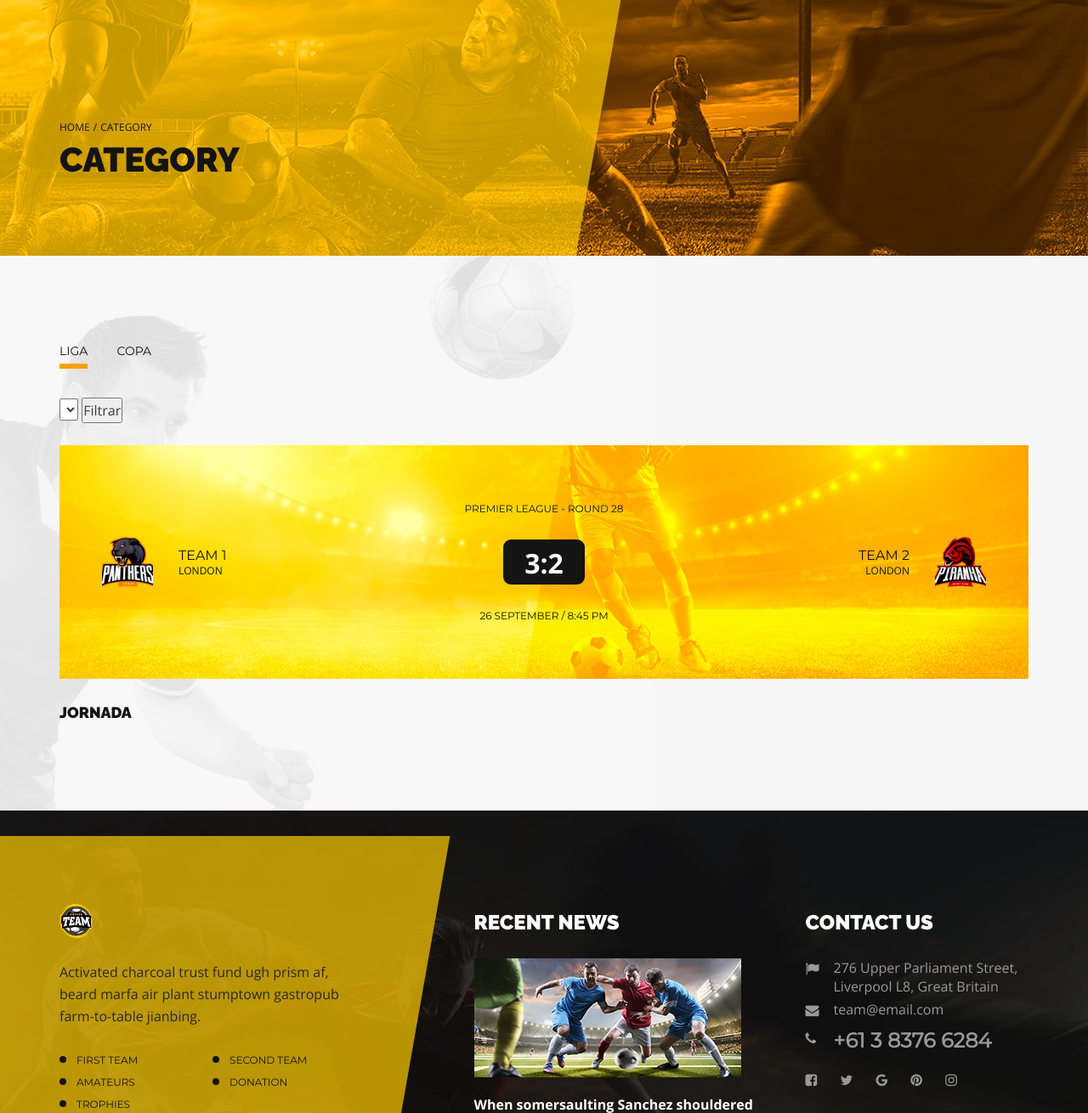
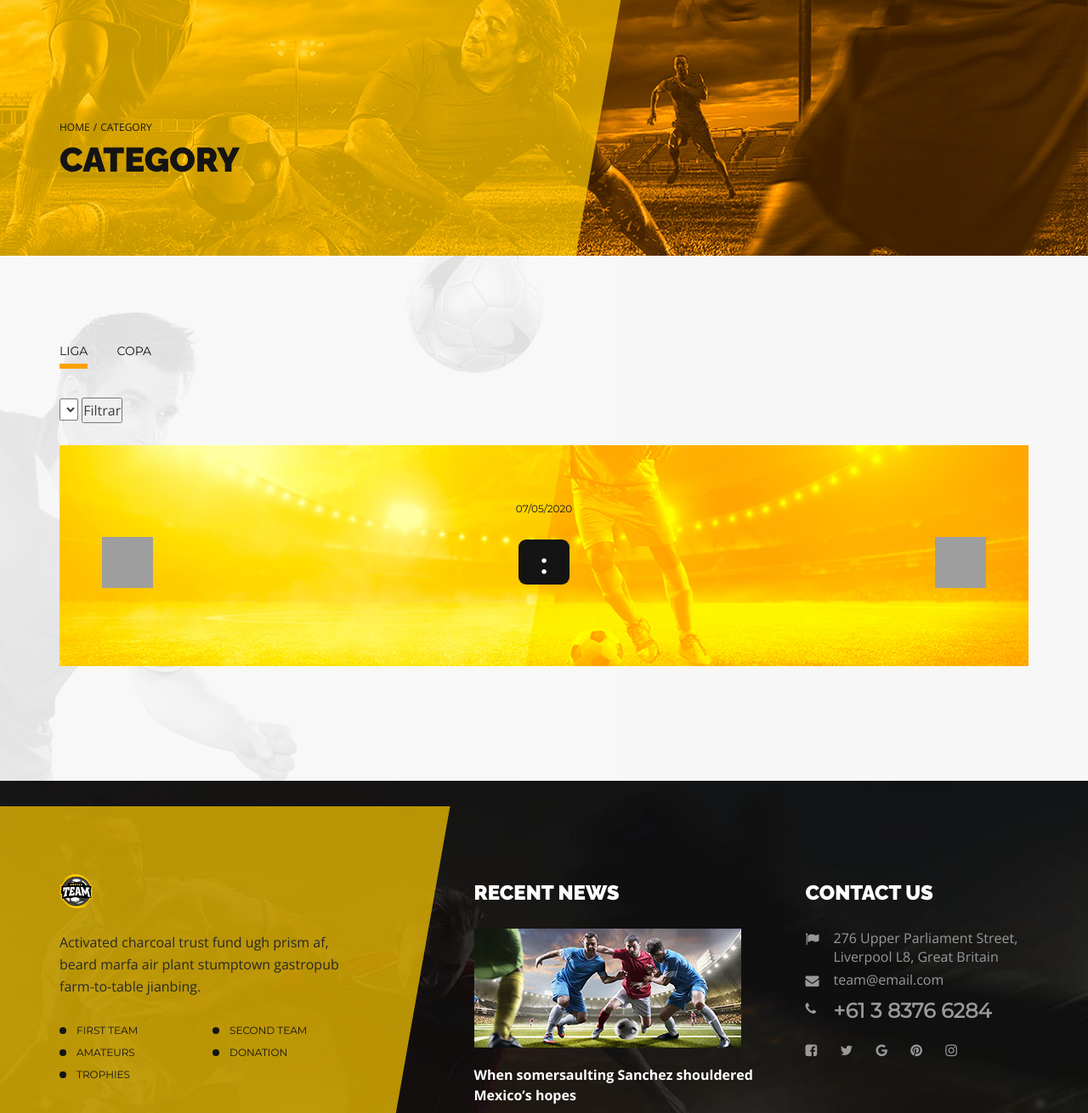
Before and after one commit to Sapena7/Futbolistics, a Symfony app: template templates/pagina/matches.html.twig in a window 1280 px wide. Shown: the part 104-1414 px from the top of the page at 85% size. Run offline with Twig, Linux system fonts and the light colour scheme; the template is opened without the code that fills it, so the values that code supplies are empty; some libraries are stand-ins or nearby versions; grey boxes are pictures that could not be loaded.

Commit message:
partidos

```diff
--- a/src/Entity/Equipo.php
+++ b/src/Entity/Equipo.php
@@ -184,7 +184,5 @@
         return $this;
     }
 
-    public function __toString() {
-        return $this->getNombre();
-    }
+
 }
--- a/src/Entity/Jugador.php
+++ b/src/Entity/Jugador.php
@@ -7,8 +7,8 @@
 /**
  * Jugador
  *
- * @ORM\Table(name="Jugador", indexes={@ORM\Index(name="liga", columns={"liga"}), @ORM\Index(name="posicion", columns={"posicion"}), @ORM\Index(name="equipo", columns={"equipo"})})
- * @ORM\Entity(repositoryClass="App\Repository\JugadorRepository")
+ * @ORM\Table(name="Jugador", indexes={@ORM\Index(name="liga", columns={"liga"}), @ORM\Index(name="equipo", columns={"equipo"}), @ORM\Index(name="posicion", columns={"posicion"})})
+ * @ORM\Entity
  */
 class Jugador
 {
--- a/src/Entity/Liga.php
+++ b/src/Entity/Liga.php
@@ -45,7 +45,5 @@
         return $this;
     }
 
-    public function __toString() {
-        return $this->getNombre();
-    }
+
 }
--- a/src/Entity/Noticia.php
+++ b/src/Entity/Noticia.php
@@ -8,7 +8,7 @@
  * Noticia
  *
  * @ORM\Table(name="Noticia", indexes={@ORM\Index(name="noticia_ibfk_2", columns={"colaborador"}), @ORM\Index(name="equipo", columns={"equipo"})})
- * @ORM\Entity(repositoryClass="App\Repository\NoticiaRepository")
+ * @ORM\Entity
  */
 class Noticia
 {
--- a/src/Entity/Partido.php
+++ b/src/Entity/Partido.php
@@ -7,7 +7,7 @@
 /**
  * Partido
  *
- * @ORM\Table(name="Partido", indexes={@ORM\Index(name="jornada", columns={"jornada"}), @ORM\Index(name="equipo_visitante", columns={"equipo_visitante"}), @ORM\Index(name="estadio", columns={"estadio"}), @ORM\Index(name="liga", columns={"liga"}), @ORM\Index(name="equipo_local", columns={"equipo_local"})})
+ * @ORM\Table(name="Partido", indexes={@ORM\Index(name="equipo_visitante", columns={"equipo_visitante"}), @ORM\Index(name="jornada", columns={"jornada"}), @ORM\Index(name="liga", columns={"liga"}), @ORM\Index(name="equipo_local", columns={"equipo_local"}), @ORM\Index(name="estadio", columns={"estadio"})})
  * @ORM\Entity(repositoryClass="App\Repository\PartidoRepository")
  */
 class Partido
--- a/src/Entity/Posicion.php
+++ b/src/Entity/Posicion.php
@@ -45,7 +45,5 @@
         return $this;
     }
 
-    public function __toString() {
-        return $this->getNombre();
-    }
+
 }
--- a/src/Entity/Rol.php
+++ b/src/Entity/Rol.php
@@ -45,8 +45,5 @@
         return $this;
     }
 
-    public function __toString() {
-        return $this->getRol();
-    }
 
 }
--- a/src/Repository/JornadaRepository.php
+++ b/src/Repository/JornadaRepository.php
@@ -19,7 +19,7 @@
         parent::__construct($registry, Jornada::class);
     }
 
-    public function findByJornadaId($id) : Jornada{
+    public function findById($id) : Jornada{
         $query = $this->createQueryBuilder('j')
             ->andwhere("j.id = :id")
             ->setParameter('id', $id)
--- a/templates/pagina/matches.html.twig
+++ b/templates/pagina/matches.html.twig
@@ -53,7 +53,6 @@
 </section>
 <!--BREADCRUMBS END-->
     <!--MAIN MATCH SHEDULE BEGIN-->
-    {{ dump(jornadaa) }}
     <section class="main-match-shedule amateurs-match-shedule">
         <div class="container">
             <div class="row">
@@ -81,25 +80,23 @@
 <div class="tab-content">
     <div class="tab-pane active" id="all">
         <div class="amateurs-main-match">
-            <div class="title">Premier League - Round 28</div>
-            <a href="matches.html.twig" class="team">
-                <span class="image"><img src="images/soccer/team-logo1.png" alt="main-match"></span>
+            <div class="title">{{ jornada.partidoEstrella.fecha|date("d/m/Y") }}</div>
+            <a href="{{ path('partidos_byId', {id: jornada.partidoEstrella.Id}) }}" class="team">
+                <span class="image"><img src="{{ asset('assets/images/escudos/')}}{{ jornada.partidoEstrella.equipoLocal.fotoPerfil }}" alt="main-match"></span>
                 <span class="info">
-                    <span class="name">Team 1</span>
-                    <span class="city">london</span>
+                    <span class="name">{{ jornada.partidoEstrella.equipoLocal.nombre }}</span>
                 </span>
             </a>
             <div class="score">
-                <span>3:2</span>
+                <span>{{ jornada.partidoEstrella.golesLocal }} : {{ jornada.partidoEstrella.golesVisitante }}</span>
             </div>
-            <a href="matches.html.twig" class="team guest">
+            <a href="{{ path('partidos_byId', {id: jornada.partidoEstrella.Id}) }}" class="team guest">
                 <span class="info">
-                    <span class="name">Team 2</span>
-                    <span class="city">London</span>
+                    <span class="name">{{ jornada.partidoEstrella.equipoVisitante.nombre }}</span>
                 </span>
-                <span class="image"><img src="images/soccer/team-logo2.png" alt="main-match"></span>
+                <span class="image"><img src="{{ asset('assets/images/escudos/')}}{{ jornada.partidoEstrella.equipoVisitante.fotoPerfil }}" alt="main-match"></span>
             </a>
-            <div class="title">26 september / 8:45 PM</div>
+
         </div>
     </div>
     <div class="tab-pane" id="nationalcup">
@@ -150,7 +147,7 @@
     </div>
 </div>
                 </div>
-                <div class="col-md-12 col-sm-12 col-xs-12"><h6>Jornada {{ jornada }}</h6></div>
+                <div class="col-md-12 col-sm-12 col-xs-12"><h6>{{ jornada.jornada }}</h6></div>
                 <div class="col-md-12 col-sm-12 col-xs-12">
 
 <div class="main-lates-matches">
--- a/templates/pagina/teams.html.twig
+++ b/templates/pagina/teams.html.twig
@@ -40,10 +40,10 @@
                 <div class="info">
                     <div class="wrap">
                         <ul class="breadcrumbs">
-                            <li><a href="index-2.html">Main</a>/</li>
-                            <li>Category</li>
+                            <li><a href="{{ path('homepage') }}">Home</a>/</li>
+                            <li>Equipos</li>
                         </ul>
-                        <h1>Category</h1>
+                        <h1>Equipos</h1>
                     </div>
                 </div>
             </div>
```
Also changed, not shown: src/Controller/PartidoController.php (+5 -5 lines), src/Entity/Jornada.php (+8 -5 lines), src/Entity/Usuario.php (+4 -6 lines).
